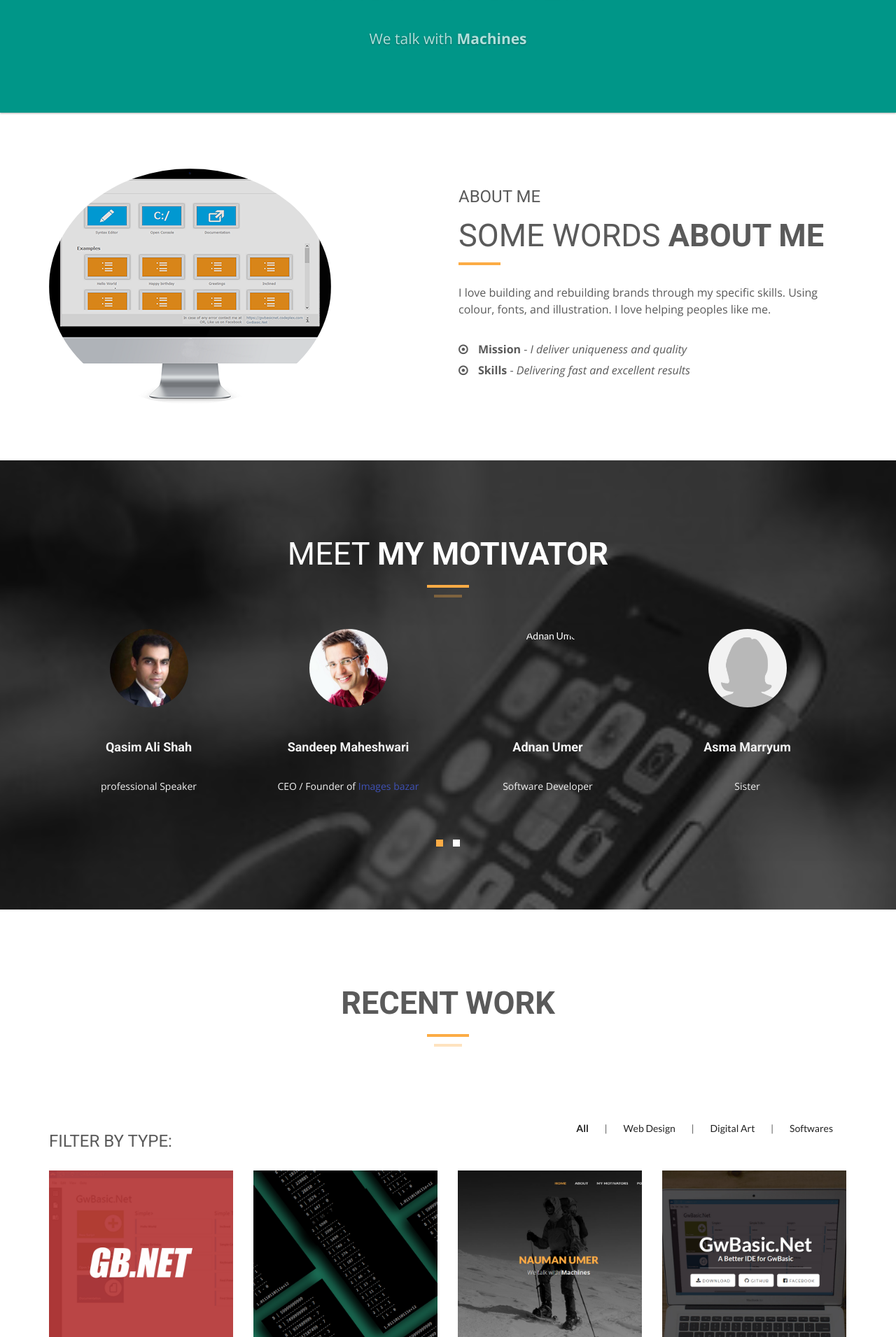
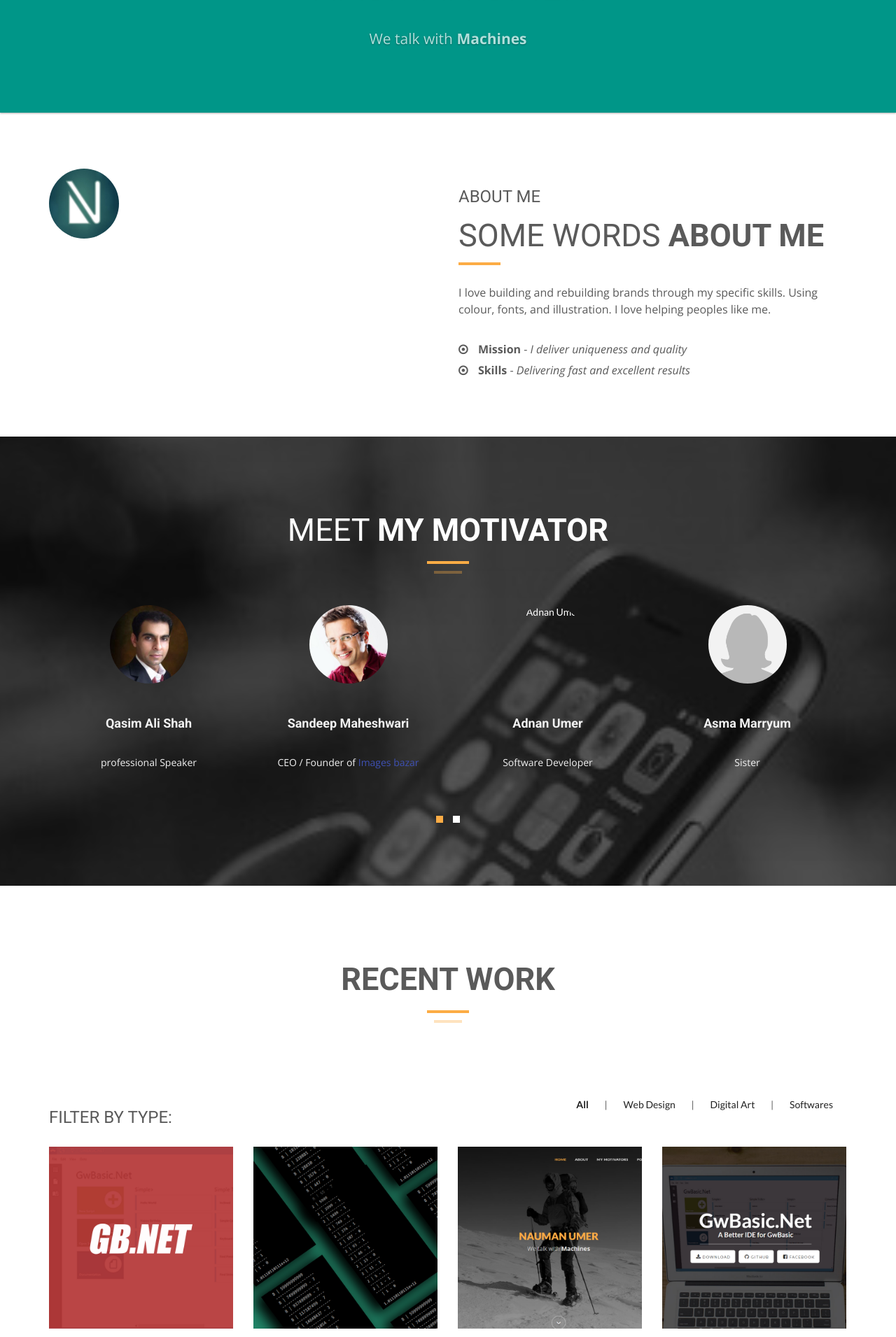
Before and after one commit to nmanumr/nmanumr.com, a Jekyll site: the page built from index.html, in a window 1280 px wide. Shown: the part 403-2314 px from the top of the page at 70% size. Built offline with Jekyll 4.4.1, drawn with Linux system fonts in a browser that asks for light colours; nearby versions of some CDN libraries.

Commit message:
Update index.html

```diff
--- a/index.html
+++ b/index.html
@@ -18,7 +18,7 @@
         <div class="container">
             <div class="row">
                 <div class="col-md-6">
-                    <img src="img/02.png" class="img-responsive" style="border-radius: 50%; box-sizing:border-box;">
+                    <img src="img/portfolio/08.jpg" class="img-responsive" style="border-radius: 50%; box-sizing:border-box;height: 100px;width:100px;">
                 </div>
                 <div class="col-md-6">
                     <div class="about-text">
```
